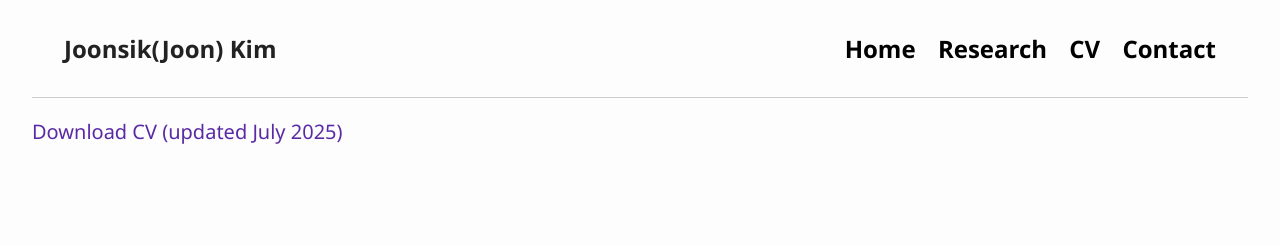
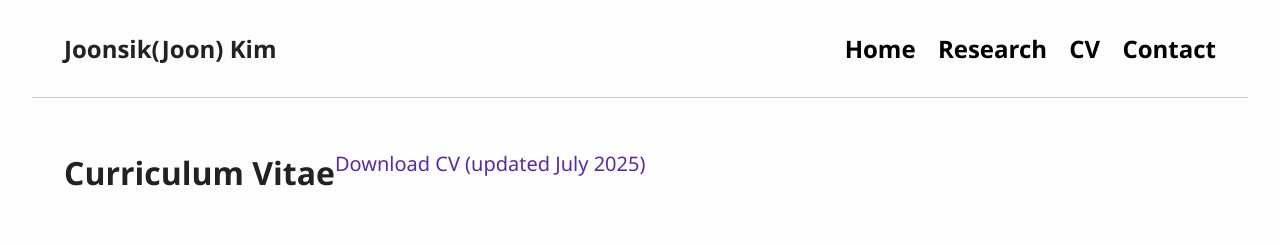
Before and after one commit to rubychk/joonsikkim.github.io, a plain HTML site: page cv.html in a window 1280 px wide. Drawn offline with Linux system fonts and the light colour scheme.

Commit message:
Add files via upload

```diff
--- a/cv.html
+++ b/cv.html
@@ -1,3 +1,4 @@
+
 <!DOCTYPE html>
 <html>
 <head>
@@ -6,7 +7,6 @@
   <link rel="stylesheet" href="style.css">
 </head>
 <body>
-
 <header>
   <div><strong>Joonsik(Joon) Kim</strong></div>
   <nav>
@@ -16,7 +16,9 @@
     <a href="contact.html">Contact</a>
   </nav>
 </header>
-
-<p><a href="JK_CV_July_2025.pdf">Download CV (updated July 2025)</a></p>
+<div class="container">
+  <h1>Curriculum Vitae</h1>
+  <p><a href="cv.pdf">Download CV (updated July 2025)</a></p>
+</div>
 </body>
 </html>
```
Also changed, not shown: contact.html (+5 -3 lines).
